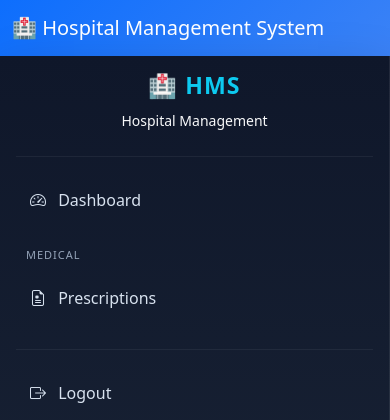
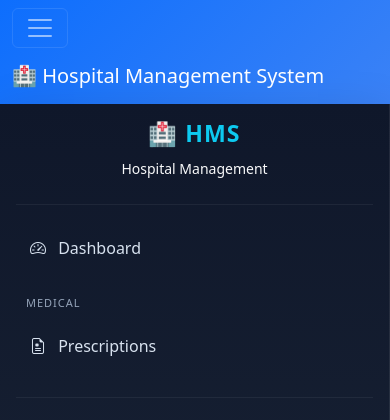
Before and after one commit to FadiiiCh87/HOSPITAL-MANAGEMENT-SYSTEM, a Python web app: template app/templates/billing/invoice.html in a window 390 px wide. Shown: the top 420 px of the page. Run offline with Jinja, Linux system fonts and the light colour scheme; the template is opened without the code that fills it, so the values that code supplies are empty.

Commit message:
Make staff navigation a mobile toggle drawer

```diff
--- a/app/templates/includes/navbar.html
+++ b/app/templates/includes/navbar.html
@@ -1,19 +1,9 @@
-<nav class="navbar navbar-dark bg-primary">
-
-<div class="container-fluid">
-
-<span class="navbar-brand">
-
-🏥 Hospital Management System
-
-</span>
-
-<span class="text-white">
-
-{{ current_user.full_name }}
-
-</span>
-
+<nav class="navbar navbar-dark bg-primary staff-navbar">
+<div class="container-fluid gap-2">
+<button class="navbar-toggler d-lg-none" type="button" data-bs-toggle="offcanvas" data-bs-target="#staff-sidebar" aria-controls="staff-sidebar" aria-label="Open navigation menu">
+<span class="navbar-toggler-icon"></span>
+</button>
+<span class="navbar-brand staff-brand mb-0">🏥 Hospital Management System</span>
+<span class="text-white staff-user">{{ current_user.full_name }}</span>
 </div>
-
 </nav>
```
